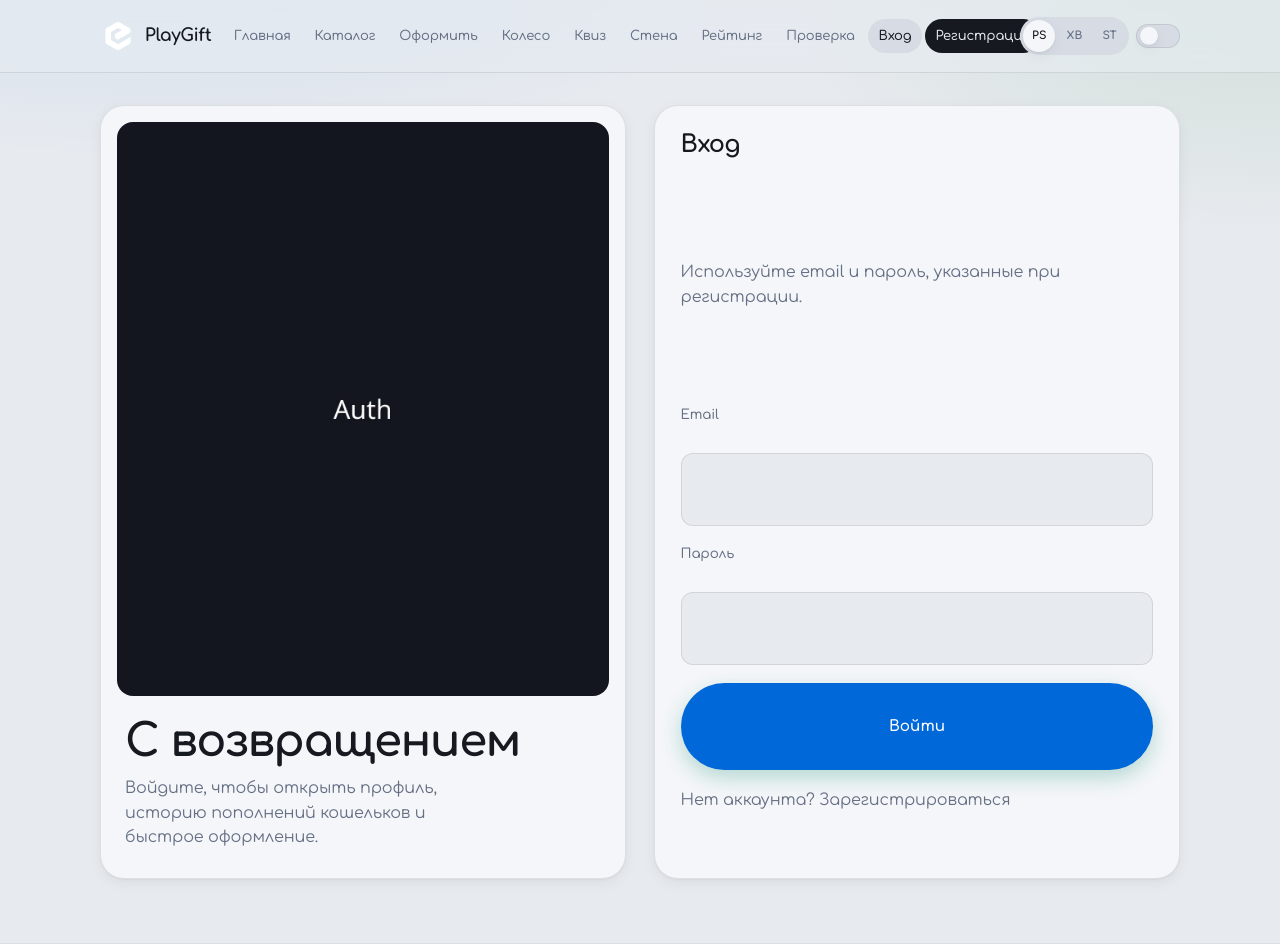
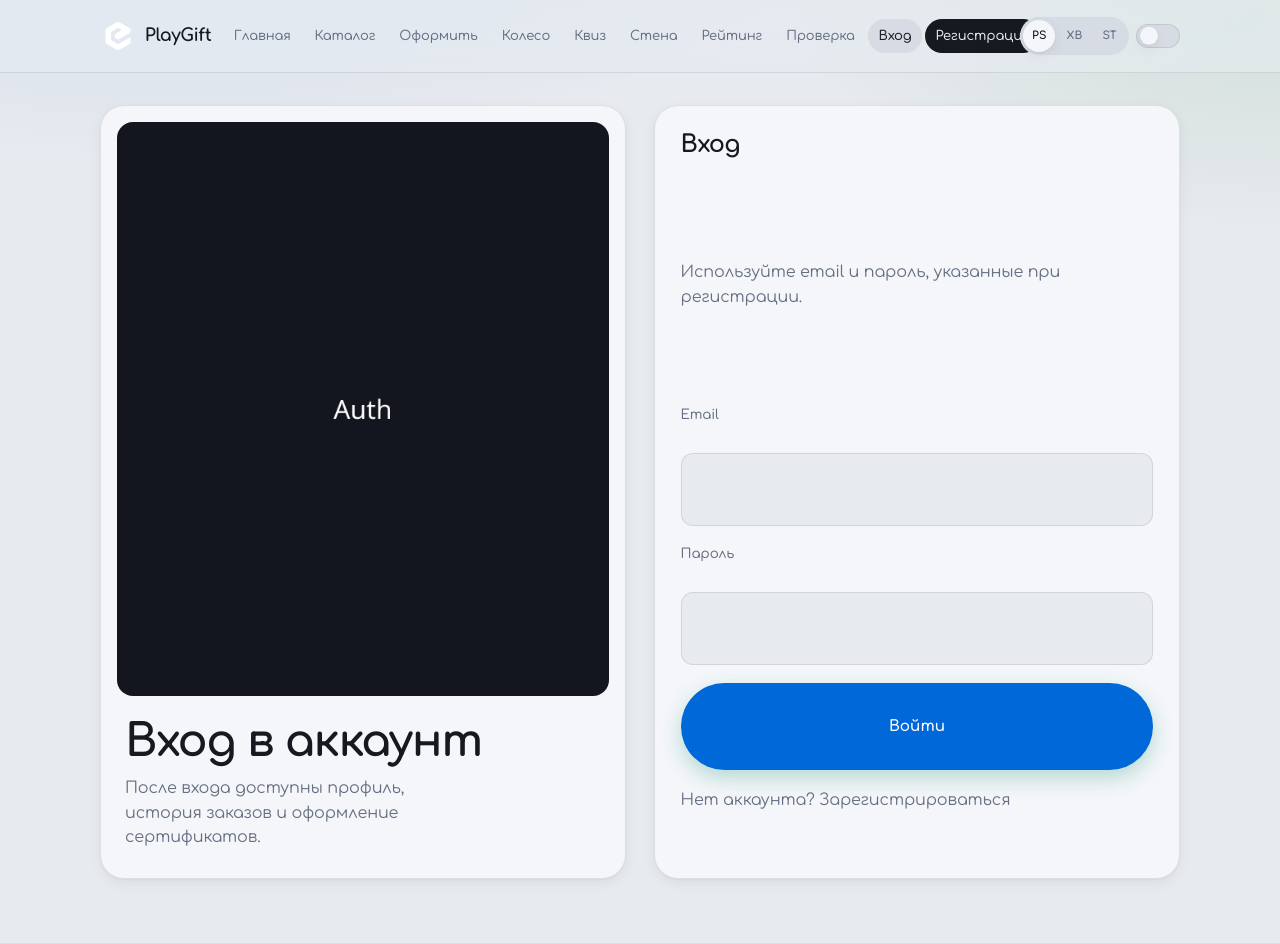
Before and after one commit to Aivaki888/UPNSK, a PHP site: page /login.php in a window 1280 px wide. Shown: the top 944 px of the page. Run offline with PHP 8.4, Linux system fonts and the light colour scheme; data that the repository does not hold is empty.

Commit message:
Simplify login and catalog intro copy
Keep the wording plain and remove leftover marketing phrasing.

Co-authored-by: marktwo571 <marktwo571@gmail.com>

```diff
--- a/catalog.php
+++ b/catalog.php
@@ -55,7 +55,7 @@ require __DIR__ . '/includes/header.php';
 <section class="page-hero stagger-copy">
     <div class="container">
         <h1>Каталог кошельков</h1>
-        <p>Только пополнение баланса: PlayStation, Xbox и Steam. Фильтруйте платформу и сохраняйте избранное.</p>
+        <p>Дизайны для пополнения PlayStation, Xbox и Steam. Можно фильтровать и добавлять в избранное.</p>
     </div>
 </section>
 
--- a/login.php
+++ b/login.php
@@ -48,8 +48,8 @@ require __DIR__ . '/includes/header.php';
     <div class="auth-side">
         <?php render_media('assets/img/auth.jpg', 'Авторизация', 'auth-media', 'Нет изображения'); ?>
         <div class="auth-side-copy stagger-copy">
-            <h2>С возвращением</h2>
-            <p>Войдите, чтобы открыть профиль, историю пополнений кошельков и быстрое оформление.</p>
+            <h2>Вход в аккаунт</h2>
+            <p>После входа доступны профиль, история заказов и оформление сертификатов.</p>
         </div>
     </div>
     <div class="auth-card">
```
